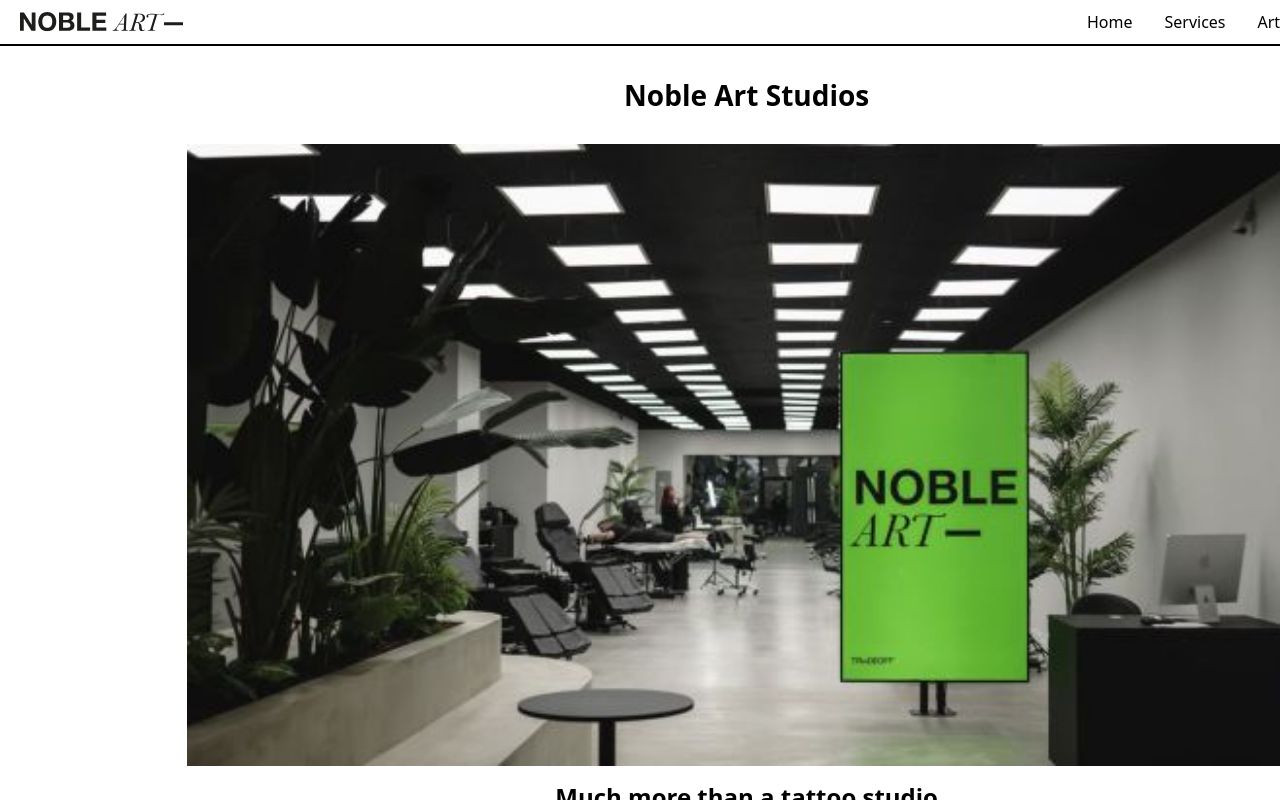
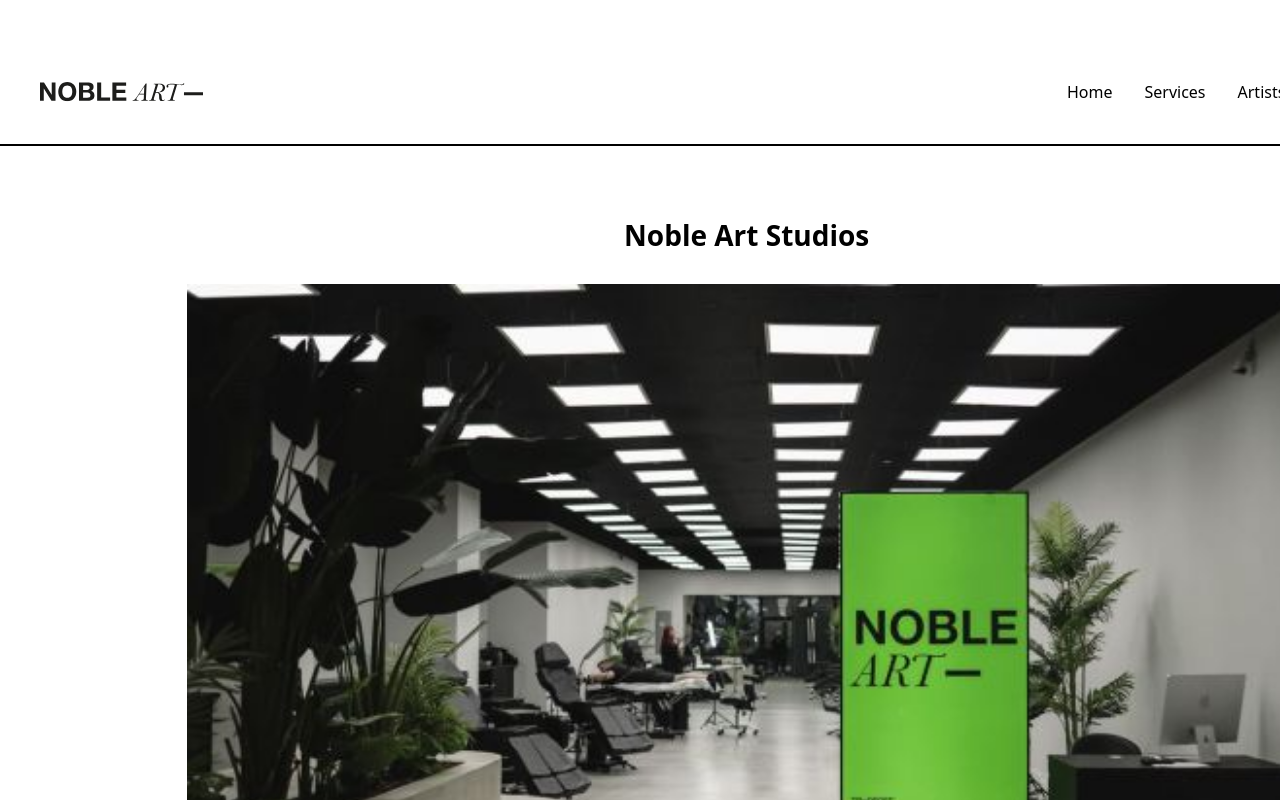
Before and after one commit to yoanastamenova/Tattoo_Studio--front, a React (Vite) app: page / in a window 1280 px wide. Shown: the top 800 px of the page. Built offline with nearby package versions, Linux system fonts and the light colour scheme.

Commit message:
fix: fixed gap in register + login

```diff
--- a/src/components/Header/Header.jsx
+++ b/src/components/Header/Header.jsx
@@ -15,11 +15,11 @@ export const Header = () => {
   };
 
   return (
-    <div className="flex justify-between items-center border-b-2 border-black p-2.5 px-5 w-full mx-auto">
+    <div className="flex justify-between items-center border-b-2 border-black p-10 m-10 w-full mx-auto">
       <a onClick={() => navigate("/")} className="cursor-pointer">
         <img src={logo_svg} className="h-5 cursor-default" alt="Logo" />
       </a>
-      <div className="flex cursor-pointer gap-8">
+      <div className="flex justify-between cursor-pointer gap-8 items-center">
         <CSurfer
           className="py-1.25 px-3.75 transition-all duration-300 ease-in-out hover:border-b-2 hover:border-green-400"
           path="/"
--- a/src/components/Register/Register.jsx
+++ b/src/components/Register/Register.jsx
@@ -92,6 +92,7 @@ export const Register = () => {
                     </div>
                 </form>
             </div>
+            <br />
             <img src={banner} alt="Brand Banner" className="mx-auto mt-4" />
         </div>
     );
```
